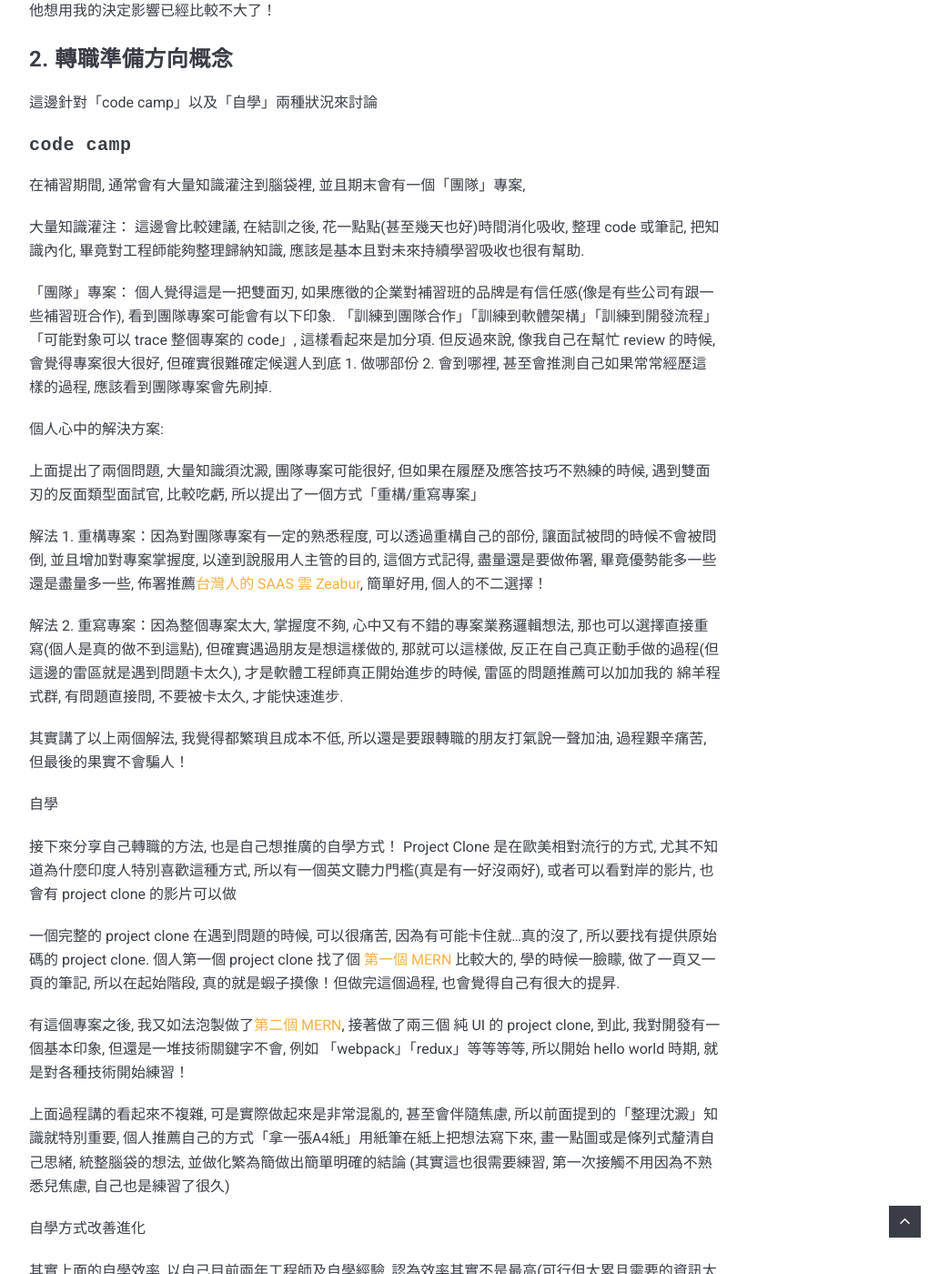
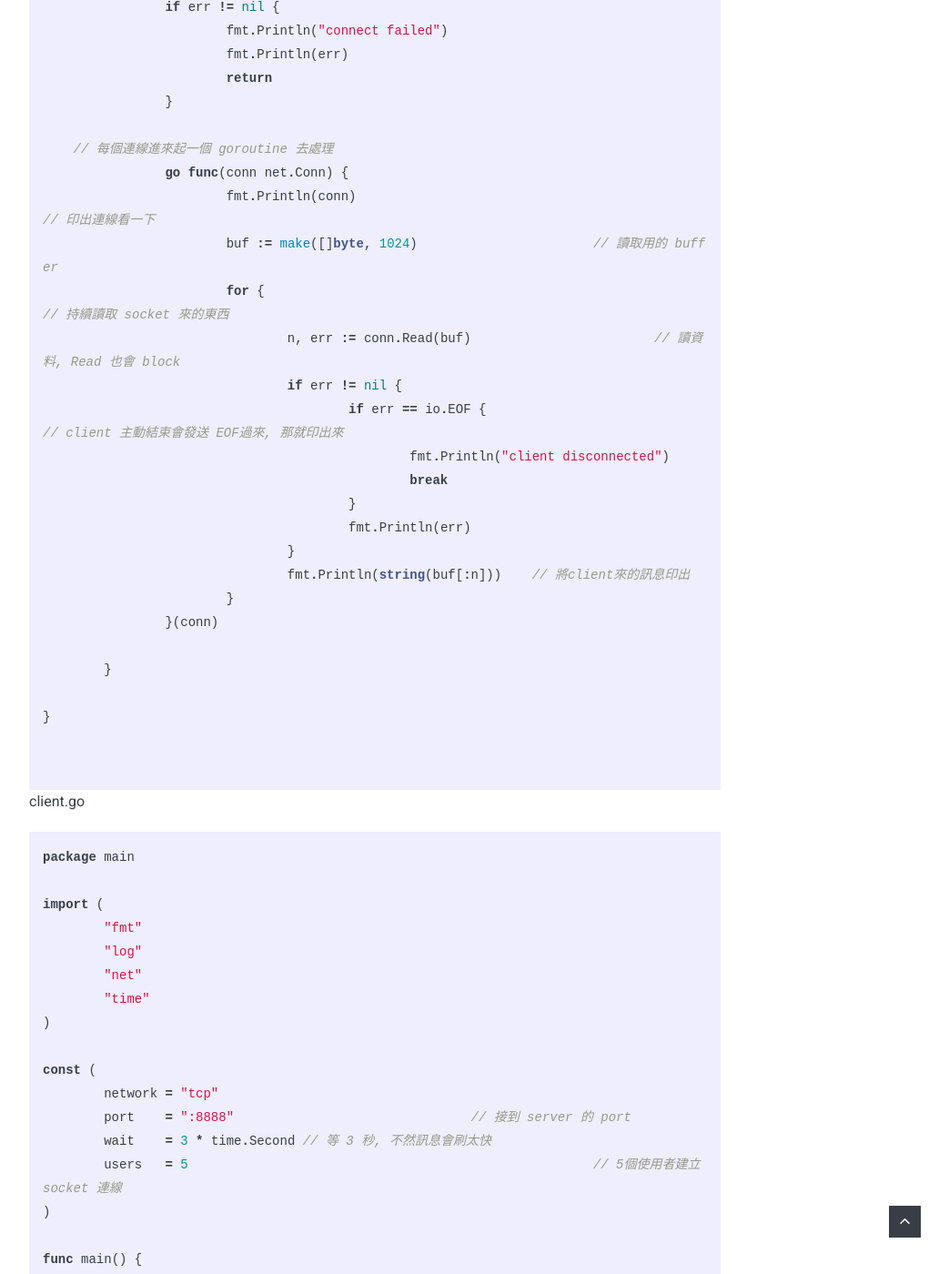
Before and after one commit to cbot918/codeblog, a Jekyll site: the page built from _posts/2023-10-03-TCP 和 Websocket in golang.markdown, in a window 1280 px wide and 1400 px high, scrolled down 2187 px. Shown: the whole window at 91% size, without its empty margins (228-1271 px from the left). Built offline with Jekyll 4.4.1, drawn with Linux system fonts in a browser that asks for light colours; nearby versions of some CDN libraries; comment, search, counter and statistics services are not loaded; some of the changed text lies outside the part shown.

Commit message:
add_resume-strategy

````diff
--- a/_posts/2023-10-03-TCP 和 Websocket in golang.markdown
+++ b/_posts/2023-10-03-TCP 和 Websocket in golang.markdown
@@ -1,84 +1,278 @@
 ---
 layout: post
-title: (討論) 寫履歷的觀念
-date: 2023-10-17 05:10:00 +0800
+title: (筆記) TCP 和 Websocket in golang
+date: 2023-10-02 22:10:00 +0800
 image: 02.jpg
 tags: Resources
 ---
 
-自己轉職以來兩年, 除了自己的履歷, 也經歷過幫幾位同伴看過履歷, 有一點小小的心得, 沒有很完整的心得結論, 但可以當作沒有方向實的一點參考
+分享一下 Golang 的 TCP 跟 Websocket
 
-結論：
+go 想要用 tcp connection 的功能需要 [net](https://pkg.go.dev/net)函式庫, 負責去跟作業系統溝通, 創建 connection, 一般簡稱 conn, conn 是 file descriptor 的實作, 所以可以 Read / Write / Close
 
-1. 轉職履歷注重作品強度/個人技術特點
-2. 跳槽履歷注重前公司名氣/及項目亮點
+### [程式碼](https://github.com/cbot918/blogcodes/tree/main/tcp-and-ws)
 
-## 轉職履歷
+## Simple TCP
 
-### 1. 履歷內容
+以下是簡單的 tcp server 及 client 程式碼
+server.go
 
-文字通順簡潔, 不需要的資訊不要提供, 這部份作為基本, 就不在這邊贅述, 通常需要有人直接幫忙順文字以及把不需要/缺少的部份幫忙修改上去(也可以直接找我).
+```go
+package main
 
-通常 104 或是 cakeresume 履歷會有很多區塊, 有個個人的實驗心得, 把自己吃香的區塊往上調整.
+import (
+	"fmt"
+	"io"
+	"log"
+	"net"
+)
 
-這邊用英文履歷來舉例, 中文履歷也是同一個邏輯思考
+const (
+	network = "tcp"
+	port    = ":8888"
+)
 
-英文履歷有四大區塊
+func main() {
+  // 監聽 localhost:8888
+	fmt.Println("listening ", port)
+	listener, err := net.Listen(network, port)
+	if err != nil {
+		log.Fatal(err)
+	}
 
-1. 學歷
-2. 經歷
-3. 作品
-4. 特殊表現
+  // 起個 infinite loop 去 Accept 連線
+	for {
+    // Accept 會 block
+    // 回傳的 conn, 就是 socket fd, 可以 Read, Write, Close
+		conn, err := listener.Accept()
+		if err != nil {
+			fmt.Println("connect failed")
+			fmt.Println(err)
+			return
+		}
 
-這四大區塊, 會有自己的強項跟弱項, 要把強項往上放, 弱項往下擺, 這邊主要是因為大家在看履歷從上往下, 第一印象會往下疊加, 曾經看過幾位朋友履歷, 由於把亮點放在最下面, 其實上往下滑的過程之中, 還沒看到亮點, 心中就大概有決定了, 私心以為如果把版塊調整過, 觀看的人會是另一種心情, 機會大不同！
+    // 每個連線進來起一個 goroutine 去處理
+		go func(conn net.Conn) {
+			fmt.Println(conn) 							// 印出連線看一下
+			buf := make([]byte, 1024) 			// 讀取用的 buffer
+			for { 													// 持續讀取 socket 來的東西
+				n, err := conn.Read(buf) 			// 讀資料, Read 也會 block
+				if err != nil {
+					if err == io.EOF { 					// client 主動結束會發送 EOF過來, 那就印出來
+						fmt.Println("client disconnected")
+						break
+					}
+					fmt.Println(err)
+				}
+				fmt.Println(string(buf[:n])) 	// 將client來的訊息印出
+			}
+		}(conn)
 
-自己在設計這份英文履歷的時候, 就因為自己學歷及經歷不吃香( 轉職之前做過教師及行銷, 雖然是本科但是沒有畢業 ), 但因為在轉職期間做了大量準備 (2 個上線的 project clone), 然後做了很多技術的 hello world (當時能力也只能做到這樣 xD) 起碼會用能動, 所以我把 上面第 4 項特殊表現, 換成技術線 (畢竟沒有特殊表現 QAQ), 最後我履歷呈現的是
+	}
 
-1. 技術線
-2. 作品
-3. 學歷
-4. 經歷
+}
 
-因為我不是應屆畢業, 我也希望看履歷的人可以更重視我的技術能力(也算暗示我自己對技術比較有自信？), 其實轉職的人哪有真正的技術能力, 但我認為我相對於其他轉職履歷, 會看起來「相對」好一些, 就達成目的了. 接著看到作品環節, 就希望對方能對我有一個不錯的印象, 接下來學歷跟經歷就算不加分甚至扣分, 其實對他想用我的決定影響已經比較不大了！
 
-### 2. 轉職準備方向概念
+```
 
-這邊針對「code camp」以及「自學」兩種狀況來討論
+client.go
 
-#### `code camp`
+```go
+package main
 
-在補習期間, 通常會有大量知識灌注到腦袋裡, 並且期末會有一個「團隊」專案,
+import (
+	"fmt"
+	"log"
+	"net"
+	"time"
+)
 
-大量知識灌注： 這邊會比較建議, 在結訓之後, 花一點點(甚至幾天也好)時間消化吸收, 整理 code 或筆記, 把知識內化, 畢竟對工程師能夠整理歸納知識, 應該是基本且對未來持續學習吸收也很有幫助.
+const (
+	network = "tcp"
+	port    = ":8888" 				// 接到 server 的 port
+	wait    = 3 * time.Second // 等 3 秒, 不然訊息會刷太快
+	users   = 5 							// 5個使用者建立 socket 連線
+)
 
-「團隊」專案： 個人覺得這是一把雙面刃, 如果應徵的企業對補習班的品牌是有信任感(像是有些公司有跟一些補習班合作), 看到團隊專案可能會有以下印象. 「訓練到團隊合作」「訓練到軟體架構」「訓練到開發流程」「可能對象可以 trace 整個專案的 code」, 這樣看起來是加分項. 但反過來說, 像我自己在幫忙 review 的時候, 會覺得專案很大很好, 但確實很難確定候選人到底 1. 做哪部份 2. 會到哪裡, 甚至會推測自己如果常常經歷這樣的過程, 應該看到團隊專案會先刷掉.
+func main() {
 
-個人心中的解決方案:
+	fmt.Printf("launch %d users", users)
 
-上面提出了兩個問題, 大量知識須沈澱, 團隊專案可能很好, 但如果在履歷及應答技巧不熟練的時候, 遇到雙面刃的反面類型面試官, 比較吃虧, 所以提出了一個方式「重構/重寫專案」
+	// 迴圈將 goroutine 發出去
+	for i := 0; i < users; i++ {
+		go runClient(i)
+	}
 
-解法 1. 重構專案：因為對團隊專案有一定的熟悉程度, 可以透過重構自己的部份, 讓面試被問的時候不會被問倒, 並且增加對專案掌握度, 以達到說服用人主管的目的, 這個方式記得, 盡量還是要做佈署, 畢竟優勢能多一些還是盡量多一些, 佈署推薦[台灣人的 SAAS 雲 Zeabur](https://zeabur.com/), 簡單好用, 個人的不二選擇！
 
-解法 2. 重寫專案：因為整個專案太大, 掌握度不夠, 心中又有不錯的專案業務邏輯想法, 那也可以選擇直接重寫(個人是真的做不到這點), 但確實遇過朋友是想這樣做的, 那就可以這樣做, 反正在自己真正動手做的過程(但這邊的雷區就是遇到問題卡太久), 才是軟體工程師真正開始進步的時候, 雷區的問題推薦可以加加我的 綿羊程式群, 有問題直接問, 不要被卡太久, 才能快速進步.
+	select {} // 要有這行程式才正常執行
+}
 
-其實講了以上兩個解法, 我覺得都繁瑣且成本不低, 所以還是要跟轉職的朋友打氣說一聲加油, 過程艱辛痛苦, 但最後的果實不會騙人！
+func runClient(number int) {
+	// 連線的函式, client 直接 dial 就會回傳 conn, aka socket fd了
+	conn, err := net.Dial(network, port)
+	if err != nil {
+		log.Fatal(err)
+	}
 
-`自學`
+	for {
+		message := fmt.Sprintf("hello from user %d", number)
+		_, err = conn.Write([]byte(message))				// write 的寫法
+		if err != nil {
+			log.Fatal(err)
+		}
+		time.Sleep(wait)
+	}
+}
 
-接下來分享自己轉職的方法, 也是自己想推廣的自學方式！ Project Clone 是在歐美相對流行的方式, 尤其不知道為什麼印度人特別喜歡這種方式, 所以有一個英文聽力門檻(真是有一好沒兩好), 或者可以看對岸的影片, 也會有 project clone 的影片可以做
+```
 
-一個完整的 project clone 在遇到問題的時候, 可以很痛苦, 因為有可能卡住就...真的沒了, 所以要找有提供原始碼的 project clone. 個人第一個 project clone 找了個 [第一個 MERN](https://www.youtube.com/watch?v=8BqA5DQp0j4&list=PLB97yPrFwo5g0FQr4rqImKa55F_aPiQWk) 比較大的, 學的時候一臉矇, 做了一頁又一頁的筆記, 所以在起始階段, 真的就是蝦子摸像！但做完這個過程, 也會覺得自己有很大的提昇.
+## Websocket
 
-有這個專案之後, 我又如法泡製做了[第二個 MERN](https://www.youtube.com/watch?v=iRaelG7v0OU), 接著做了兩三個 純 UI 的 project clone, 到此, 我對開發有一個基本印象, 但還是一堆技術關鍵字不會, 例如 「webpack」「redux」等等等等, 所以開始 hello world 時期, 就是對各種技術開始練習！
+websocket 我們先看 client 端
+index.html
 
-上面過程講的看起來不複雜, 可是實際做起來是非常混亂的, 甚至會伴隨焦慮, 所以前面提到的「整理沈澱」知識就特別重要, 個人推薦自己的方式`「拿一張A4紙」`用紙筆在紙上把想法寫下來, 畫一點圖或是條列式釐清自己思緒, 統整腦袋的想法, 並做化繁為簡做出簡單明確的結論 (其實這也很需要練習, 第一次接觸不用因為不熟悉兒焦慮, 自己也是練習了很久)
+```html
+<!DOCTYPE html>
+<html lang="en">
+  <head>
+    <meta charset="UTF-8" />
+    <meta name="viewport" content="width=device-width, initial-scale=1.0" />
+    <title>ws</title>
+  </head>
+  <body>
+    <script>
+      // 其實主要是這一行, 位置正確就會發出一個 http 請求, 裡面會帶著連線需要的資訊
+      // Sec-WebSocket-Key 是一個字串, 伺服器端需要用這個字串做一些編碼的工作 再傳回來完成連線升級
+      // 就是從 HTTP 連線 變成 Websocket 連線
+      const ws = new WebSocket("ws://localhost:8889");
 
-`自學方式改善進化`
+      ws.onopen = () => {
+        // 監聽連線
+        console.log("socket connected");
+      };
 
-其實上面的自學效率, 以自己目前兩年工程師及自學經驗, 認為效率其實不是最高(可行但太累且需要的資訊太多), 這邊推薦一下自己目前的想法
+      ws.onmessage = (data) => {
+        // 監聽訊息
+        console.log(data);
+      };
 
-前後端完全拆開學習(主要想敘述後端部份)
+      ws.onerror = (e) => {
+        // 監聽錯誤, 方便除錯 (但我目前看不太懂)
+        console.log("socket error");
+        console.log(error);
+      };
 
-前端：就專注在前端, 練好練滿, 基本的不要練重複就不另外詳述 (就是例如會了 Material UI, 就不要再花時間做重複的 bootstrap)
+      ws.onclose = () => {
+        // 監聽連線關閉
+        console.log("socket close");
+      };
+    </script>
+  </body>
+</html>
+```
 
-後端：以前會覺得, 沒畫面甚至無法開始思考功能怎麼設計, 所以就硬著頭皮, 還是先 css/js 把畫面刻出來, 然後再繼續做後端, 常常做到後端的時候精疲力盡, 進度就停滯不前了
+接著看 server 端
+main.go
+
+```go
+package main
+
+import (
+	"crypto/sha1"
+	"encoding/base64"
+	"fmt"
+	"io"
+	"log"
+	"net"
+	"regexp"
+	"strings"
+)
+
+const (
+	network = "tcp"
+	port    = "localhost:8889"
+)
+
+func main() {
+	fmt.Println("listeninging: ", port)
+	listener, err := net.Listen(network, port)
+	if err != nil {
+		log.Fatal(err)
+	}
+
+	for {
+		conn, err := listener.Accept()
+		if err != nil {
+			log.Fatal(conn)
+		}
+
+		// tcp 連線主體都差不多, 這邊的 handleConnection 把他拉出去寫function, 比較容讀
+		go handleConnection(conn)
+
+	}
+
+}
+
+func handleConnection(conn net.Conn) {
+	defer conn.Close()
+	for {
+
+		// 讀取 http request 的資訊
+		buf := make([]byte, 1024)
+		n, err := conn.Read(buf)
+		if err != nil {
+			if err == io.EOF {
+				fmt.Println("client disconnetced")
+				return
+			}
+			fmt.Println("read socket failed")
+			return
+		}
+		// 這邊做個 log 比較容易了解情況, 可以看到 http request 的內容
+		data := buf[:n]
+		fmt.Println(string(buf[:n]))
+
+		// 升級連線的核心函式
+		// 其實滿容易理解的, 把 Sec-WebSocket-Key 的值抓出來存到 key 裡面
+		// 再把 key 傳入下一個函式去做編碼加工得到 retKey
+		// 把這個 retKey, 指定為 Sec-WebSocket-Accept 的值回傳給網頁端
+		key := getWebSecKey(data)
+		retKey := getReturnSec(key)
+
+		// 把 response 字串透過 conn 寫回去給 client 端, 完成升級連線
+		// 這邊重點看 response 字串裡面的內容, 格式要完全正確 \r\n 也是一個不能少, 不然連線會失敗
+		// 此 socket 之後就可以用 websocket 的方式 傳送資料(也就是需要按照ws格式編解碼)
+		response := fmt.Sprintf("HTTP/1.1 101 Switching Protocols\r\nUpgrade: websocket\r\nConnection: Upgrade\r\nSec-WebSocket-Accept: %s\r\n\r\n", retKey)
+		// 這邊將 response 寫出去, 理論上 web 端的 ws.onopen 應該會監聽到連線成功
+		_, err = conn.Write([]byte(response))
+		if err != nil {
+			log.Fatal(err)
+		}
+	}
+}
+
+func getWebSecKey(data []byte) string {
+	// 這邊用 regex 簡單的把 key 值抓出來, 回傳出去
+	pattern := `Sec-WebSocket-Key: ([^\r\n]+)`
+	re := regexp.MustCompile(pattern)
+	match := re.FindStringSubmatch(string(data))
+	return strings.TrimSpace(match[1])
+}
+
+func getReturnSec(webSecSocketkey string) string {
+	// 這邊加個 GUID 做編碼, 編碼完再回傳出去
+	var keyGUID = []byte("258EAFA5-E914-47DA-95CA-C5AB0DC85B11")
+	h := sha1.New()
+	h.Write([]byte(webSecSocketkey))
+	h.Write(keyGUID)
+	secWebSocketAccept := base64.StdEncoding.EncodeToString(h.Sum(nil))
+	return secWebSocketAccept
+}
+
+```
+
+上面的話， 就是 websocket 的 upgrade 升級連線了, 篇幅太長, 下一篇繼續講傳送訊息
+
+## References
+
+1. [build-a-simple-ws-from-scratch-in-ruby](https://www.honeybadger.io/blog/building-a-simple-websockets-server-from-scratch-in-ruby/)
--- /dev/null
+++ b/_posts/2023-10-17-resume-strategy.markdown
@@ -0,0 +1,92 @@
+---
+layout: post
+title: (討論) 寫履歷的觀念
+date: 2023-10-17 05:10:00 +0800
+image: 02.jpg
+tags: Resources
+---
+
+### 此篇內容是個人想法歸納, 但覺得自己經驗還不夠多, 雖然認為正確但未免誤導之可能, 故先不主動作分享, 也請看的朋友依據自身情況斟酌參考
+
+自己轉職以來兩年, 除了自己的履歷, 也經歷過幫幾位同伴看過履歷, 有一點小小的心得, 沒有很完整的心得結論, 但可以當作沒有方向實的一點參考
+
+結論：
+
+1. 轉職履歷注重作品強度/個人技術特點
+2. 跳槽履歷注重前公司名氣/及項目亮點
+
+## 轉職履歷
+
+### 1. 履歷內容
+
+文字通順簡潔, 不需要的資訊不要提供, 這部份作為基本, 就不在這邊贅述, 通常需要有人直接幫忙順文字以及把不需要/缺少的部份幫忙修改上去(也可以直接找我).
+
+通常 104 或是 cakeresume 履歷會有很多區塊, 有個個人的實驗心得, 把自己吃香的區塊往上調整.
+
+這邊用英文履歷來舉例, 中文履歷也是同一個邏輯思考
+
+英文履歷有四大區塊
+
+1. 學歷
+2. 經歷
+3. 作品
+4. 特殊表現
+
+這四大區塊, 會有自己的強項跟弱項, 要把強項往上放, 弱項往下擺, 這邊主要是因為大家在看履歷從上往下, 第一印象會往下疊加, 曾經看過幾位朋友履歷, 由於把亮點放在最下面, 其實上往下滑的過程之中, 還沒看到亮點, 心中就大概有決定了, 私心以為如果把版塊調整過, 觀看的人會是另一種心情, 機會大不同！
+
+自己在設計這份英文履歷的時候, 就因為自己學歷及經歷不吃香( 轉職之前做過教師及行銷, 雖然是本科但是沒有畢業 ), 但因為在轉職期間做了大量準備 (2 個上線的 project clone), 然後做了很多技術的 hello world (當時能力也只能做到這樣 xD) 起碼會用能動, 所以我把 上面第 4 項特殊表現, 換成技術線 (畢竟沒有特殊表現 QAQ), 最後我履歷呈現的是
+
+1. 技術線
+2. 作品
+3. 學歷
+4. 經歷
+
+因為我不是應屆畢業, 我也希望看履歷的人可以更重視我的技術能力(也算暗示我自己對技術比較有自信？), 其實轉職的人哪有真正的技術能力, 但我認為我相對於其他轉職履歷, 會看起來「相對」好一些, 就達成目的了. 接著看到作品環節, 就希望對方能對我有一個不錯的印象, 接下來學歷跟經歷就算不加分甚至扣分, 其實對他想用我的決定影響已經比較不大了！
+
+### 2. 轉職準備方向概念
+
+這邊針對「code camp」以及「自學」兩種狀況來討論
+
+#### `code camp`
+
+在補習期間, 通常會有大量知識灌注到腦袋裡, 並且期末會有一個「團隊」專案,
+
+大量知識灌注： 這邊會比較建議, 在結訓之後, 花一點點(甚至幾天也好)時間消化吸收, 整理 code 或筆記, 把知識內化, 畢竟對工程師能夠整理歸納知識, 應該是基本且對未來持續學習吸收也很有幫助.
+
+「團隊」專案： 個人覺得這是一把雙面刃, 如果應徵的企業對補習班的品牌是有信任感(像是有些公司有跟一些補習班合作), 看到團隊專案可能會有以下印象. 「訓練到團隊合作」「訓練到軟體架構」「訓練到開發流程」「可能對象可以 trace 整個專案的 code」, 這樣看起來是加分項. 但反過來說, 像我自己在幫忙 review 的時候, 會覺得專案很大很好, 但確實很難確定候選人到底 1. 做哪部份 2. 會到哪裡, 甚至會推測自己如果常常經歷這樣的過程, 應該看到團隊專案會先刷掉.
+
+個人心中的解決方案:
+
+上面提出了兩個問題, 大量知識須沈澱, 團隊專案可能很好, 但如果在履歷及應答技巧不熟練的時候, 遇到雙面刃的反面類型面試官, 比較吃虧, 所以提出了解決方式「重構/重寫專案」
+
+解法 1. 重構專案：因為對團隊專案有一定的熟悉程度, 可以透過重構自己的部份, 讓面試被問的時候不會被問倒, 並且增加對專案掌握度, 以達到說服用人主管的目的, 這個方式記得, 盡量還是要做佈署, 畢竟優勢能多一些還是盡量多一些, 佈署推薦[台灣人的 SAAS 雲 Zeabur](https://zeabur.com/), 簡單好用, 個人的不二選擇！
+
+解法 2. 重寫專案：因為整個專案太大, 掌握度不夠, 心中又有不錯的專案業務邏輯想法, 那也可以選擇直接重寫(個人是真的做不到這點), 但確實遇過朋友是想這樣做的, 那就可以這樣做, 反正在自己真正動手做的過程(但這邊的雷區就是遇到問題卡太久), 才是軟體工程師真正開始進步的時候, 雷區的問題推薦可以加加我的 綿羊程式群, 有問題直接問, 不要被卡太久, 才能快速進步.
+
+其實講了以上兩個解法, 我覺得都繁瑣且成本不低, 所以還是要跟轉職的朋友打氣說一聲加油, 過程艱辛痛苦, 但最後的果實不會騙人！
+
+`自學`
+
+接下來分享自己轉職的方法, 也是自己想推廣的自學方式！ Project Clone 是在歐美相對流行的方式, 尤其不知道為什麼印度人特別喜歡這種方式, 所以有一個英文聽力門檻(真是有一好沒兩好), 或者可以看對岸的影片, 也會有 project clone 的影片可以做
+
+一個完整的 project clone 在遇到問題的時候, 可以很痛苦, 因為有可能卡住就...真的沒了, 所以要找有提供原始碼的 project clone. 個人第一個 project clone 找了個 [第一個 MERN](https://www.youtube.com/watch?v=8BqA5DQp0j4&list=PLB97yPrFwo5g0FQr4rqImKa55F_aPiQWk) 比較大的, 學的時候一臉矇, 做了一頁又一頁的筆記, 所以在起始階段, 真的就是蝦子摸像！但做完這個過程, 也會覺得自己有很大的提昇.
+
+有這個專案之後, 我又如法泡製做了[第二個 MERN](https://www.youtube.com/watch?v=iRaelG7v0OU), 接著做了兩三個 純 UI 的 project clone, 到此, 我對開發有一個基本印象, 但還是一堆技術關鍵字不會, 例如 「webpack」「redux」等等等等, 所以開始 hello world 時期, 就是對各種技術開始練習！
+
+上面過程講的看起來不複雜, 可是實際做起來是非常混亂的, 甚至會伴隨焦慮, 所以前面提到的「整理沈澱」知識就特別重要, 個人推薦自己的方式`「拿一張A4紙」`用紙筆在紙上把想法寫下來, 畫一點圖或是條列式釐清自己思緒, 統整腦袋的想法, 並做化繁為簡做出簡單明確的結論 (其實這也很需要練習, 第一次接觸不用因為不熟悉兒焦慮, 自己也是練習了很久)
+
+`自學方式改善進化`
+
+其實上面的自學效率, 以自己目前兩年工程師及自學經驗, 認為效率其實不是最高(可行但太累且需要的資訊太多), 這邊推薦一下自己目前的想法
+
+前後端完全拆開學習(主要想敘述後端部份)
+
+前端：就專注在前端, 練好練滿, 基本的不要練重複就不另外詳述 (就是例如會了 Material UI, 就不要再花時間做重複的 bootstrap)
+
+後端：之前會覺得, 沒畫面甚至無法開始思考功能怎麼設計, 所以就硬著頭皮, 還是先 css/js 把畫面刻出來, 然後再繼續做後端, 常常做到後端的時候精疲力盡, 進度就停滯不前了. 直到接觸到`測試`之後
+
+我們在檢查自己功能的時候, 可以從「測試」及「Swagger UI」文件出發, 當成是自己的「前端」, 想要檢查的時候, 除了 Postman 打 API 之外, 就是寫測項去做檢驗, 然後最後再把 Swagger UI 輸出, 可以變成圖片放到履歷上面, 專案備註寫「測試覆蓋率」, 這樣的履歷, 個人認為, 面試官更容易心動, 而且直接把花在前端的時間, 轉換到練習後端測試的時間, 個人大推！
+
+## 後記
+
+這篇提到的跳槽履歷, 是根據 [極海 Channel](https://www.youtube.com/watch?v=O41ldqPQ8q8&t=217s), 自己還沒有實務經驗所以不在此論述, 歡迎準備跳槽的朋友去連結裡參考(不過也要搭配對岸跟台灣軟體差別下去綜合考量)
````
